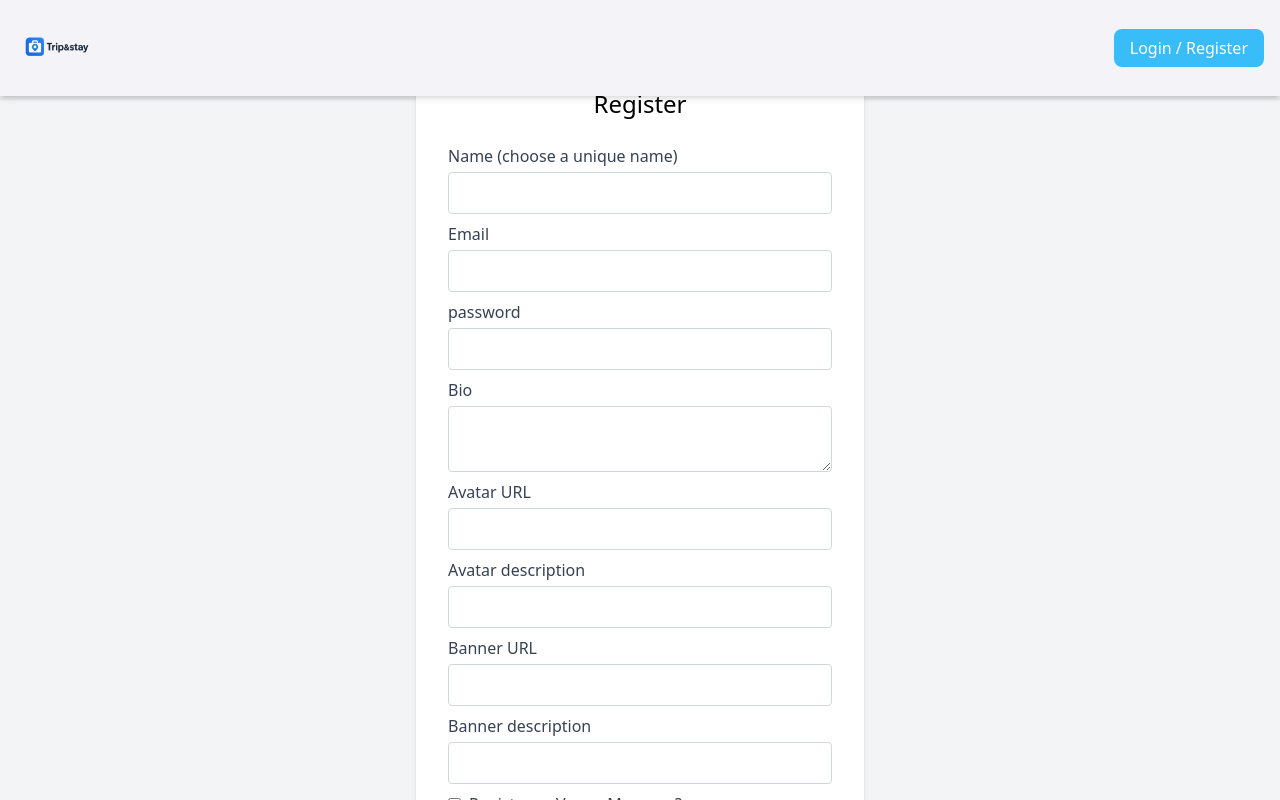
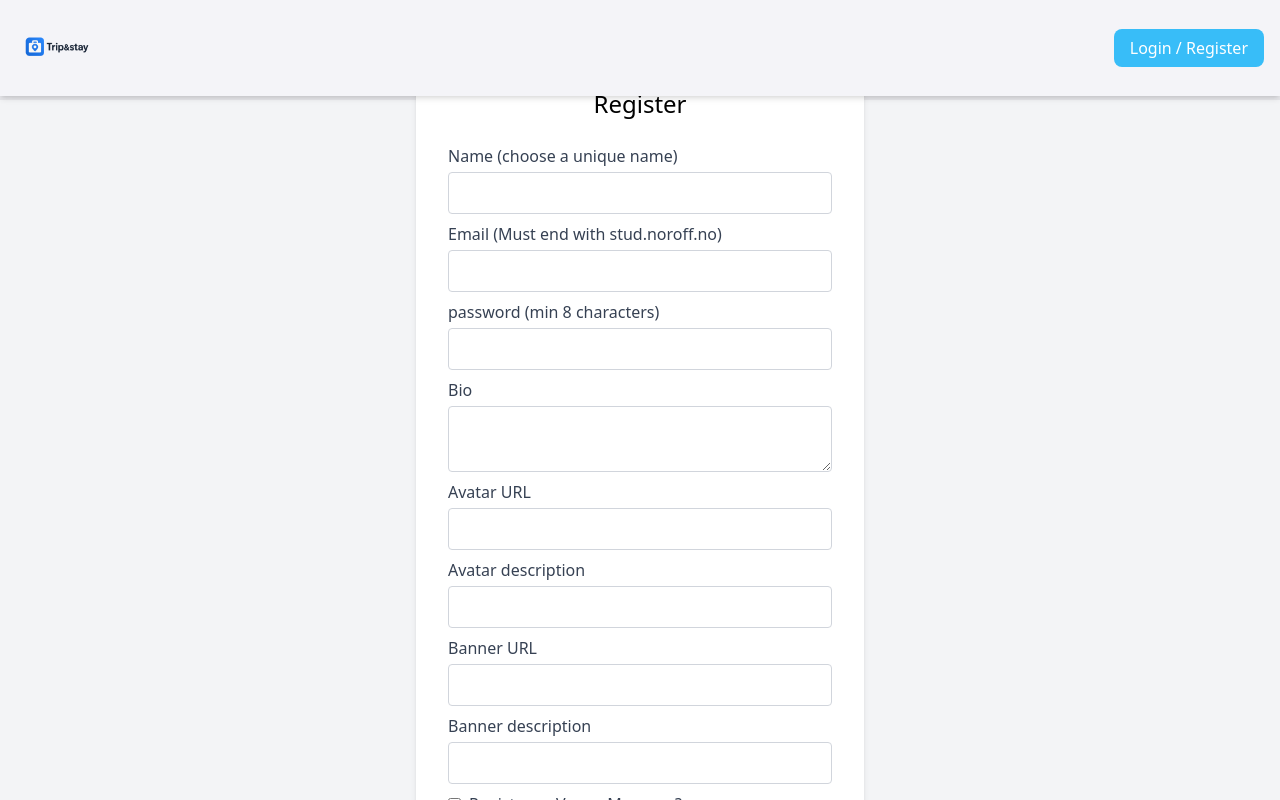
Before and after one commit to ChrisBerg03/chris2025Exam, a React (Vite) app: page /auth in a window 1280 px wide. Both pictures are taken after a click on the button "Register". Shown: the top 800 px of the page. Built offline with nearby package versions, Linux system fonts and the light colour scheme; no server answers.

Commit message:
fix: added a min of 8 characters for password

```diff
--- a/src/components/Forms/auth.jsx
+++ b/src/components/Forms/auth.jsx
@@ -30,13 +30,16 @@ function AuthForm({
                         />
                     </label>
                     <label className="block mb-4">
-                        <span className="text-gray-700">Password</span>
+                        <span className="text-gray-700">
+                            Password (min 8 characters)
+                        </span>
                         <input
                             type="password"
                             name="password"
                             value={loginData.password}
                             onChange={handleLoginChange}
                             required
+                            min={8}
                             className="mt-1 block w-full border border-gray-300 rounded p-2"
                         />
                     </label>
@@ -73,7 +76,9 @@ function AuthForm({
                         />
                     </label>
                     <label className="block mb-2">
-                        <span className="text-gray-700">Email</span>
+                        <span className="text-gray-700">
+                            Email (Must end with stud.noroff.no)
+                        </span>
                         <input
                             type="email"
                             name="email"
@@ -84,13 +89,16 @@ function AuthForm({
                         />
                     </label>
                     <label className="block mb-2">
-                        <span className="text-gray-700">password</span>
+                        <span className="text-gray-700">
+                            password (min 8 characters)
+                        </span>
                         <input
                             type="password"
                             name="password"
                             value={registerData.password}
                             onChange={handleRegisterChange}
                             required
+                            min={8}
                             className="mt-1 block w-full border border-gray-300 rounded p-2"
                         />
                     </label>
```
